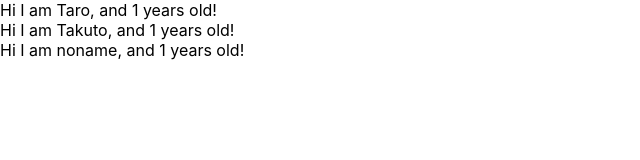
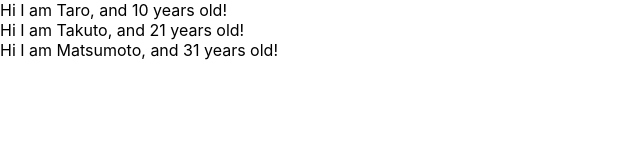
Before and after one commit to takatoku23/react-basic, a React (Create React App) app in the folder udemy-react-basic/: page / in a window 1280 px wide. Shown: the top 160 px of the page, without its empty margins (0-640 px from the left). Built offline with nearby package versions, Linux system fonts and the light colour scheme.

Commit message:
propTypes

```diff
--- a/udemy-react-basic/src/App.js
+++ b/udemy-react-basic/src/App.js
@@ -1,17 +1,18 @@
 import React from 'react';
+import PropTypes from 'prop-types';
 
 
 const App = () => {
   const profiels = [
-    {name:"Taro", age:"10"},
-    {name:"Takuto", age:"21"},
-    {name:"noname"}
+    {name:"Taro", age: 10},
+    {name:"Takuto", age: 21},
+    {name:"Matsumoto", age: 31}
   ]
   return (
     <div>
       {
         profiels.map((profiel,index) =>{
-          return <User name={profiel.name} age={profiel.ages} key={index}/>
+          return <User name={profiel.name} age={profiel.age} key={index}/>
         })
       }
     </div>
@@ -24,8 +25,9 @@ const User = (props) =>{
   )
 }
 
-User.defaultProps = {
-  age: 1
+User.propTypes = {
+  name: PropTypes.string,
+  age: PropTypes.number.isRequired
 }
 
 export default App;
```
